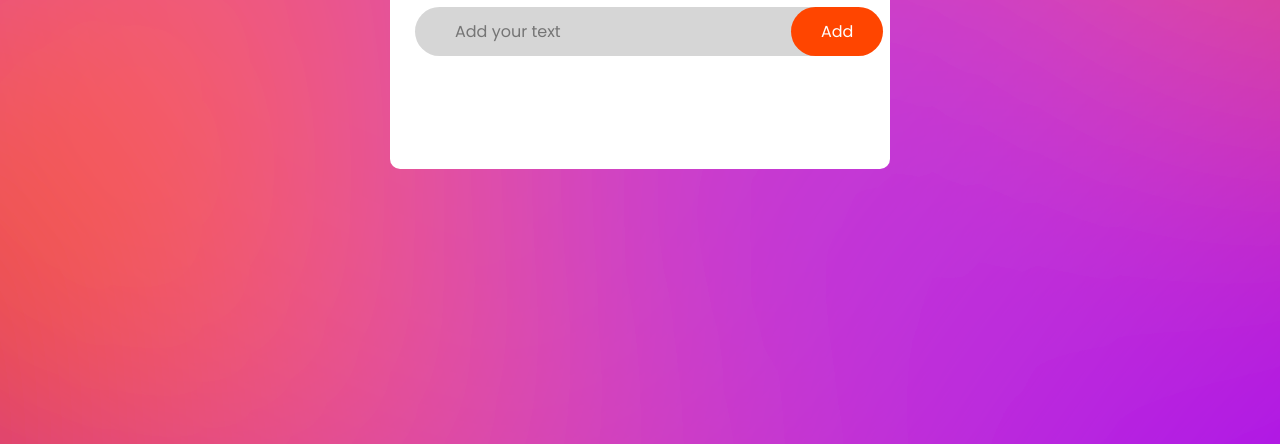
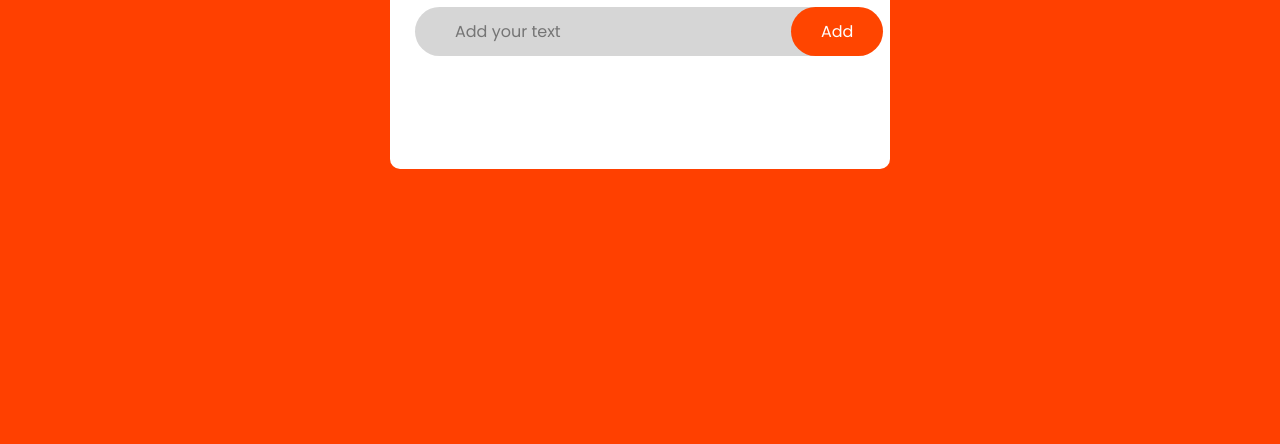
Before and after one commit to shanku-pimpalkar/Your-TodoList, a plain HTML site: page index.html in a window 1280 px wide. Shown: the part 356-800 px from the top of the page. Drawn offline with Linux system fonts and the light colour scheme.

Commit message:
Update style.css

```diff
--- a/style.css
+++ b/style.css
@@ -8,7 +8,7 @@
 }
 
 .container{
-    background: url('blurry-gradient-haikei.svg') no-repeat center center/cover;
+    background: #ff4000;
     width: 100%;
     min-height: 100vh;
     padding: 10px;
```
